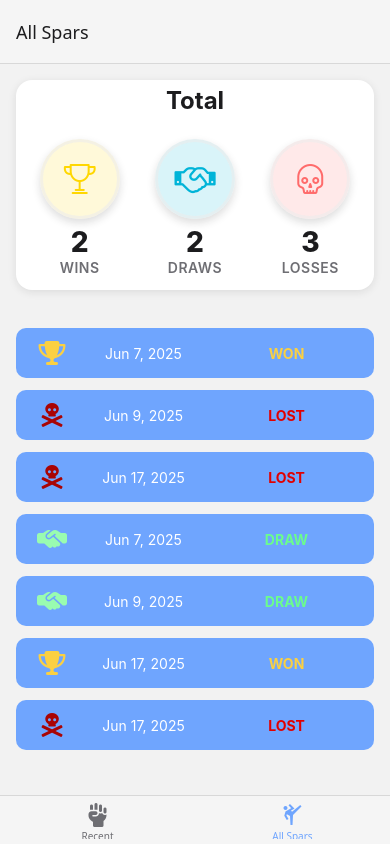
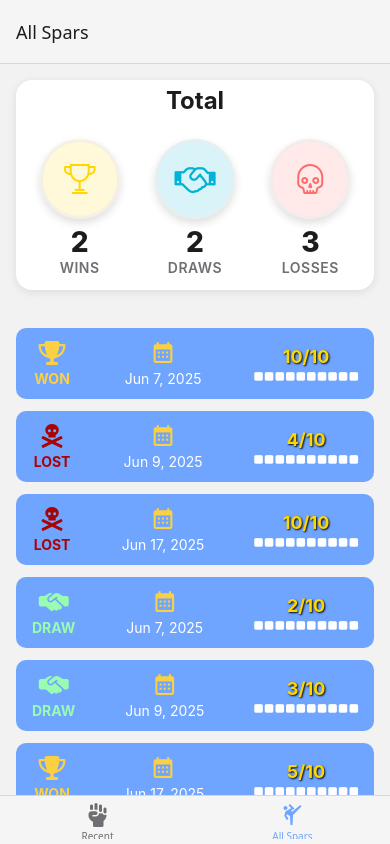
Before and after one commit to AaradhyaGitHub/ReactNative, a React Native app in the folder FlowBook/: screen /AllSpars in a window 390 px wide. Built offline with nearby package versions, Linux system fonts and the light colour scheme.

Commit message:
Configured individual spar items

```diff
--- a/FlowBook/components/MovesDisplay/SparItems.jsx
+++ b/FlowBook/components/MovesDisplay/SparItems.jsx
@@ -2,6 +2,9 @@ import React from "react";
 import { StyleSheet, Text, View, Pressable } from "react-native";
 import FontAwesome6 from "@expo/vector-icons/FontAwesome6";
 import FontAwesome5 from "@expo/vector-icons/FontAwesome5";
+import MaterialCommunityIcons from "@expo/vector-icons/MaterialCommunityIcons";
+import MaterialIcons from "@expo/vector-icons/MaterialIcons";
+import FontAwesome from "@expo/vector-icons/FontAwesome";
 
 // Optional: Your app's color constants
 import Colors from "../../constants/Colors";
@@ -27,9 +30,9 @@ function renderResultColor(result) {
     case "won":
       return { color: "#fbd042" };
     case "lost":
-      return { color: "#e10000" };
+      return { color: "#a90404" };
     case "draw":
-      return { color: "#6bfc8d" };
+      return { color: "#99fcb0" };
 
     default:
       return { color: "#ffffff" };
@@ -50,18 +53,41 @@ export default function SparItems({ result, date, rating }) {
   return (
     <Pressable>
       <View style={styles.root}>
+        <View style={styles.leftSection}>
           <View style={styles.iconBox}>{renderResultIcon(result)}</View>
-        <Text style={styles.text}>{formatDate(date)}</Text>
           <Text
             style={[
-            styles.text,
+              styles.resultText,
               renderResultColor(result),
               { fontWeight: "bold" }
             ]}
           >
             {result.toUpperCase()}
           </Text>
-        <Text style={styles.belt}>{rating}</Text>
+        </View>
+        <View style={styles.centerSection}>
+          <MaterialCommunityIcons
+            name="calendar-month"
+            size={25}
+            color="#fbd042"
+          />
+          <Text style={styles.dateText}>{formatDate(date)}</Text>
+        </View>
+        <View style={styles.rightSection}>
+          <Text style={styles.ratingNumber}>{rating}/10</Text>
+          <View style={styles.boxesContainer}>
+            <FontAwesome name="square" size={10} color="white" />
+            <FontAwesome name="square" size={10} color="white" />
+            <FontAwesome name="square" size={10} color="white" />
+            <FontAwesome name="square" size={10} color="white" />
+            <FontAwesome name="square" size={10} color="white" />
+            <FontAwesome name="square" size={10} color="white" />
+            <FontAwesome name="square" size={10} color="white" />
+            <FontAwesome name="square" size={10} color="white" />
+            <FontAwesome name="square" size={10} color="white" />
+            <FontAwesome name="square" size={10} color="white" />
+          </View>
+        </View>
       </View>
     </Pressable>
   );
@@ -80,19 +106,47 @@ const styles = StyleSheet.create({
     elevation: 2,
     marginHorizontal: 16
   },
+  leftSection: {
+    alignItems: "center",
+    justifyContent: "center"
+  },
   iconBox: {
     width: 40,
-    alignItems: "center"
+    alignItems: "center",
+    marginBottom: 4
   },
-  text: {
+  resultText: {
+    fontSize: 14,
+    color: "#ffffff",
+    textAlign: "center"
+  },
+  centerSection: {
     flex: 1,
+    alignItems: "center",
+    justifyContent: "center"
+  },
+  dateText: {
+    fontSize: 14,
+    color: "#ffffff",
     textAlign: "center",
-    fontSize: 14,
-    color: "#ffffff"
+    marginTop: 4
   },
-  belt: {
-    fontSize: 16,
+  rightSection: {
+    alignItems: "center",
+    justifyContent: "center"
+  },
+  ratingNumber: {
+    fontSize: 18,
     fontWeight: "bold",
-    color: "#ffffff"
+    color: "#FFD700", // Gold color to stand out
+    textShadowColor: "#000000",
+    textShadowOffset: { width: 1, height: 1 },
+    textShadowRadius: 2,
+    marginBottom: 4
+  },
+  boxesContainer: {
+    flexDirection: "row",
+    alignItems: "center",
+    gap: 2 // Minimal gap between boxes
   }
 });
--- a/FlowBook/components/MovesDisplay/SparsDisplay.jsx
+++ b/FlowBook/components/MovesDisplay/SparsDisplay.jsx
@@ -11,43 +11,50 @@ const DUMMY_SPARS = [
     id: "s1",
     description: "Round 1 with Jose",
     result: "won",
-    date: new Date("2025-06-07")
+    date: new Date("2025-06-07"),
+    rating: 10
   },
   {
     id: "s2",
     description: "Round 2 with Dan",
     result: "lost",
-    date: new Date("2025-06-09")
+    date: new Date("2025-06-09"),
+    rating: 4
   },
   {
     id: "s3",
     description: "Round 3 with Conor",
     result: "lost",
-    date: new Date("2025-06-17")
+    date: new Date("2025-06-17"),
+    rating: 10
   },
   {
     id: "s4",
     description: "Round 1 with Jose",
     result: "draw",
-    date: new Date("2025-06-07")
+    date: new Date("2025-06-07"),
+    rating: 2
   },
   {
     id: "s5",
     description: "Round 2 with Dan",
     result: "draw",
-    date: new Date("2025-06-09")
+    date: new Date("2025-06-09"),
+    rating: 3
   },
   {
     id: "s6",
     description: "Round 3 with Conor",
     result: "won",
-    date: new Date("2025-06-17")
+    date: new Date("2025-06-17"),
+    rating: 5
   },
   {
     id: "s7",
     description: "Round 3 with Conor",
     result: "lost",
-    date: new Date("2025-06-17")
+    date: new Date("2025-06-17"),
+    rating: 10
   }
 ];
 
```
Lines whose indentation alone changed are shown as unchanged.
